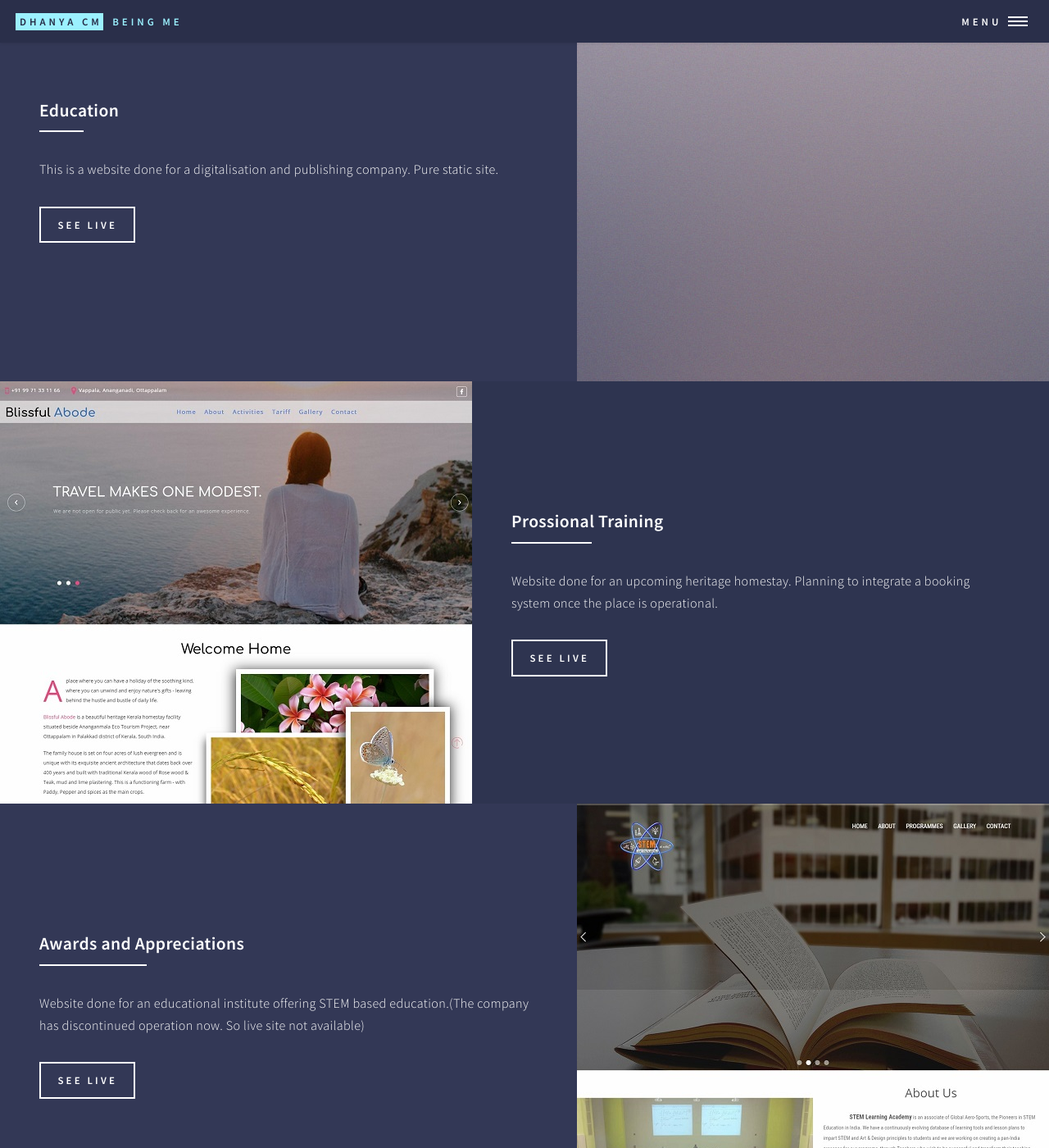
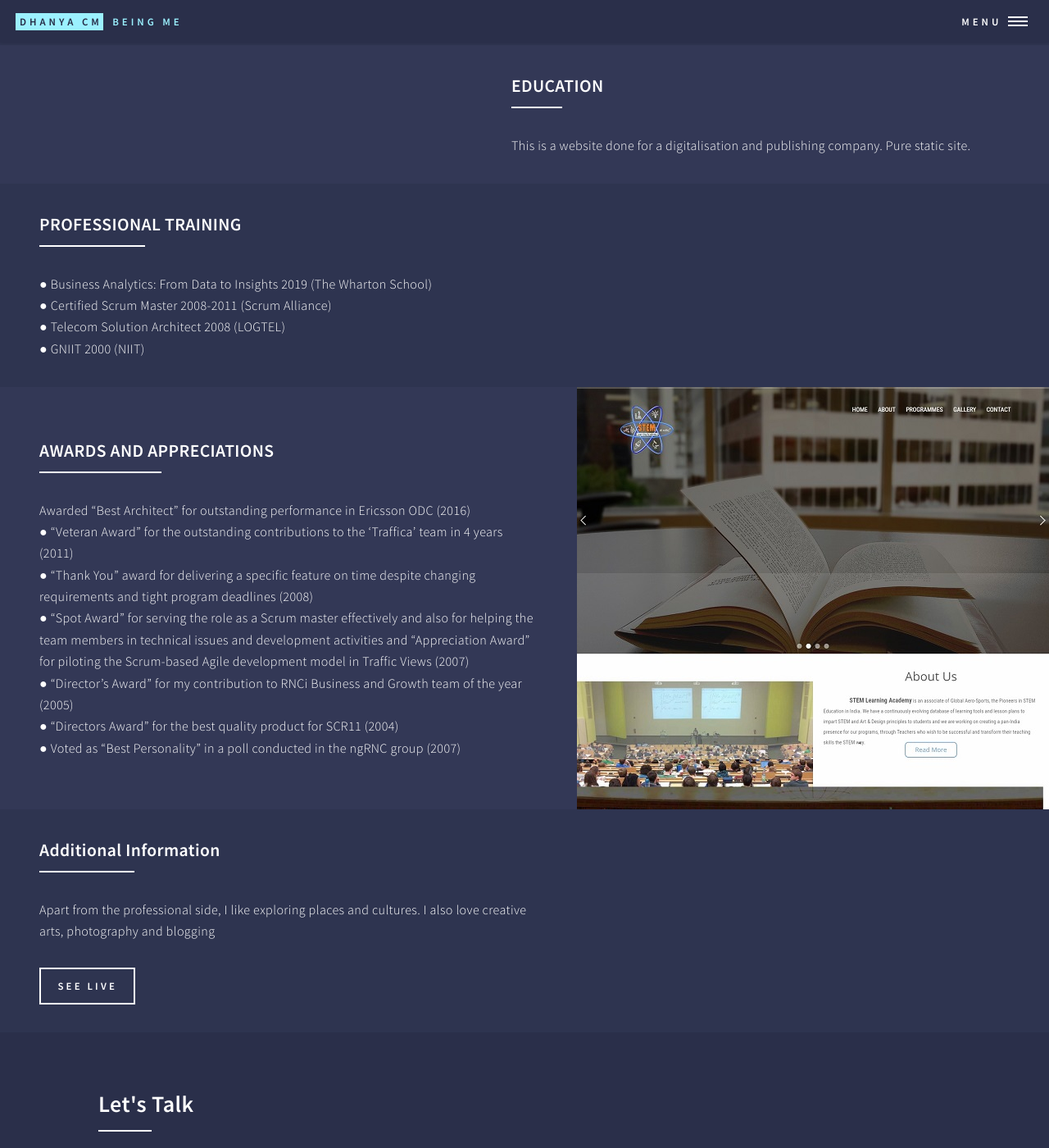
Before and after one commit to dhanyacm/dhanyacm, a Jekyll site: the page built from resume.html, in a window 1280 px wide and 1400 px high, scrolled down 1104 px. Shown: the whole window at 82% size. Built offline with Jekyll 4.4.1, drawn with Linux system fonts in a browser that asks for light colours; some of the changed text lies outside the part shown.

Commit message:
Update resume.html

```diff
--- a/resume.html
+++ b/resume.html
@@ -21,7 +21,7 @@
 
 								</p>
 								<ul class="actions">
-										<li><a href="resume.pdf" download="PDF" class="button next"><i class="fa fa-download"></i> Download Pdf</a></li>
+										<li><a href="resume.pdf" download="PDF" class="button"><i class="fa fa-download"></i> Download Resume</a></li>
 								</ul>
 							</div>
 						</div>
@@ -38,7 +38,13 @@
 										<h2>About</h2>
 									</header>
 									<p>
-									about
+									I am the product owner for the Virtual Network Manager-Life Cycle Management (VNF-LCM) of Ericsson NFV Offering, instrumental in realizing 5G and IoT use-cases. Past projects include service management, real-time subscriber-level network analytics, O&M module of RNC, FCAPS part of Network Management in telecom area and have also been in education management and IoT spaces
+
+Specializes in customer research and usability, product and project management, cross-functional communications, and more
+
+I am a strong believer of Agile model and methodology and have worked with teams in the transformation phase.
+
+I believe in the power of people and love mentoring young minds
 
 									</p>
 								</div>
@@ -63,38 +69,32 @@
 									</div>
 								</section>
 								<section>
-									<a href="https://writegenie.com/" class="image">
-										<img src="images/pic09.jpg" alt="" data-position="top center" />
-									</a>
+
 									<div class="content">
 										<div class="inner">
 											<header class="major">
-												<h3>Education</h3>
+												<h3>EDUCATION</h3>
 											</header>
 											<p>
 												This is a website done for a digitalisation and publishing company. Pure static site.
 											</p>
-											<ul class="actions">
-												<li><a href="https://writegenie.com/" class="button" target="_blank" rel="noopener noreferrer">See Live</a></li>
-											</ul>
+
 										</div>
 									</div>
 								</section>
 								<section>
-									<a href="https://blissfulabode.in/" class="image">
-										<img src="images/websites/blissfulabode.jpg" alt="" data-position="25% 25%" />
-									</a>
+
 									<div class="content">
 										<div class="inner">
 											<header class="major">
-												<h3>Prossional Training</h3>
+												<h3>PROFESSIONAL TRAINING</h3>
 											</header>
 											<p>
-												Website done for an upcoming heritage homestay. Planning to integrate a booking system once the place is operational.
-											</p>
-											<ul class="actions">
-												<li><a href="https://blissfulabode.in/" class="button" target="_blank" rel="noopener noreferrer">See Live</a></li>
-											</ul>
+												● Business Analytics: From Data to Insights 2019 (The Wharton School)<br />
+● Certified Scrum Master 2008-2011 (Scrum Alliance)<br />
+● Telecom Solution Architect 2008 (LOGTEL)<br />
+● GNIIT 2000 (NIIT)</p>
+
 										</div>
 									</div>
 								</section>
@@ -105,14 +105,19 @@
 									<div class="content">
 										<div class="inner">
 											<header class="major">
-												<h3>Awards and Appreciations</h3>
+												<h3>AWARDS AND APPRECIATIONS</h3>
 											</header>
 											<p>
-												Website done for an educational institute offering STEM based education.(The company has discontinued operation now. So live site not available)
-											</p>
-											<ul class="actions">
-												<li><a href="https://www.stemacademy.in" class="button" target="_blank" rel="noopener noreferrer">See Live</a></li>
-											</ul>
+												Awarded “Best Architect” for outstanding performance in Ericsson ODC (2016)<br />
+● “Veteran Award” for the outstanding contributions to the ‘Traffica’ team in 4 years (2011)<br />
+● “Thank You” award for delivering a specific feature on time despite changing requirements and tight
+program deadlines (2008)<br />
+● “Spot Award” for serving the role as a Scrum master effectively and also for helping the team members
+in technical issues and development activities and “Appreciation Award” for piloting the Scrum-based
+Agile development model in Traffic Views (2007)<br />
+● “Director’s Award” for my contribution to RNCi Business and Growth team of the year (2005)<br />
+● “Directors Award” for the best quality product for SCR11 (2004)<br />
+● Voted as “Best Personality” in a poll conducted in the ngRNC group (2007)</p>
 										</div>
 									</div>
 								</section>
@@ -120,17 +125,15 @@
 
 
 								<section>
-									<a href="https://gadgetsbits.com" class="image">
-										<img src="images/websites/gadgetsbits.jpg" alt="" data-position= "top center"/>
-									</a>
 									<div class="content">
 										<div class="inner">
 											<header class="major">
 												<h3>Additional Information</h3>
 											</header>
 											<p>
-												A technical blog in malayalam. Tried github blog here too but need to move to wordpress for better control.
-											</p>
+											Apart from the professional side, I like exploring places and cultures. I also love creative arts, photography and blogging
+
+	</p>
 											<ul class="actions">
 												<li><a href="https://gadgetsbits.com" class="button" target="_blank" rel="noopener noreferrer">See Live</a></li>
 											</ul>
@@ -149,10 +152,14 @@
 										<h2>Let's Talk</h2>
 									</header>
 									<p>
-										 If you wish to have me for any web development/consultation, contact me.
+										 I’m always interested in hearing from former colleagues, friends, or just interesting creative folks, so feel free to contact me if you’d like to connect
+
 									</p>
-									<ul class="actions">
-										<li><a href="index.html#contact" class="button next">Contact Me</a></li>
+									<ul class="icons">
+										<li><a href="https://www.linkedin.com/in/dhanyacm/" class="icon alt fa-linkedin"><span class="label">LinkedIn</span></a></li>
+										<li><a href="https://github.com/dhanyacm" class="icon alt fa-github"><span class="label">GitHub</span></a></li>
+										<li><a href="cmdhanya@gmail.com" class="icon alt fa-envelope"><span class="label">Email</span></a></li>
+										<li><a href="(+91) 98455 47005" class="icon alt fa-phone"><span class="label">Twitter</span></a></li>
 									</ul>
 								</div>
 							</section>
```
